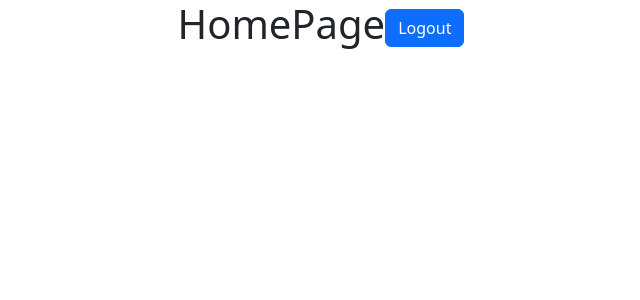
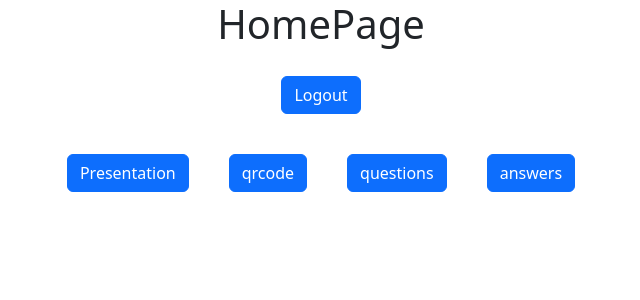
Before and after one commit to Hcankaynak/vote-run-app, a React (Create React App) app in the folder frontend/: page / in a window 1280 px wide. Shown: the top 300 px of the page, without its empty margins (319-959 px from the left). Built offline with nearby package versions, Linux system fonts and the light colour scheme; no server answers.

Commit message:
basic navigation added for development

```diff
--- a/frontend/src/pages/HomePage.tsx
+++ b/frontend/src/pages/HomePage.tsx
@@ -4,7 +4,6 @@ import "./homepage.scss";
 import {Button} from "react-bootstrap";
 import {useNavigate} from "react-router-dom";
 import {getAuth, signOut} from "firebase/auth";
-import axios from "axios";
 
 
 const HomePage = () => {
@@ -22,23 +21,26 @@ const HomePage = () => {
 
     }
 
-    React.useEffect(() => {
-        fetchData();
-    }, [])
-
-    const fetchData = async () => {
-        const res = await axios.get("http://localhost:3001/api", {
-            headers: {
-                Authorization: 'Bearer ' + token
-            }
-        });
-        console.log(res.data);
-    }
-
     return (
         <div className="home-page">
-            <h1>HomePage</h1>
-            <Button className="logout-button" type="button" onClick={() => logout()}>Logout</Button>
+            <>
+                <h1>HomePage</h1>
+                <Button className="logout-button" type="button" onClick={() => logout()}>Logout</Button>
+            </>
+            <div className="home-page-content">
+                <Button onClick={() => navigate("presentation")}>
+                    Presentation
+                </Button>
+                <Button onClick={() => navigate("qrcode")}>
+                    qrcode
+                </Button>
+                <Button onClick={() => navigate("questions")}>
+                    questions
+                </Button>
+                <Button onClick={() => navigate("answers")}>
+                    answers
+                </Button>
+            </div>
         </div>
     );
 };
--- a/frontend/src/pages/homepage.scss
+++ b/frontend/src/pages/homepage.scss
@@ -1,5 +1,6 @@
 .home-page {
   display: flex;
+  flex-direction: column;
   align-items: center;
   justify-content: center;
 
@@ -11,4 +12,8 @@
   .pass {
     width: 150px;
   }
+
+  .btn {
+    margin: 20px
+  }
 }
```
